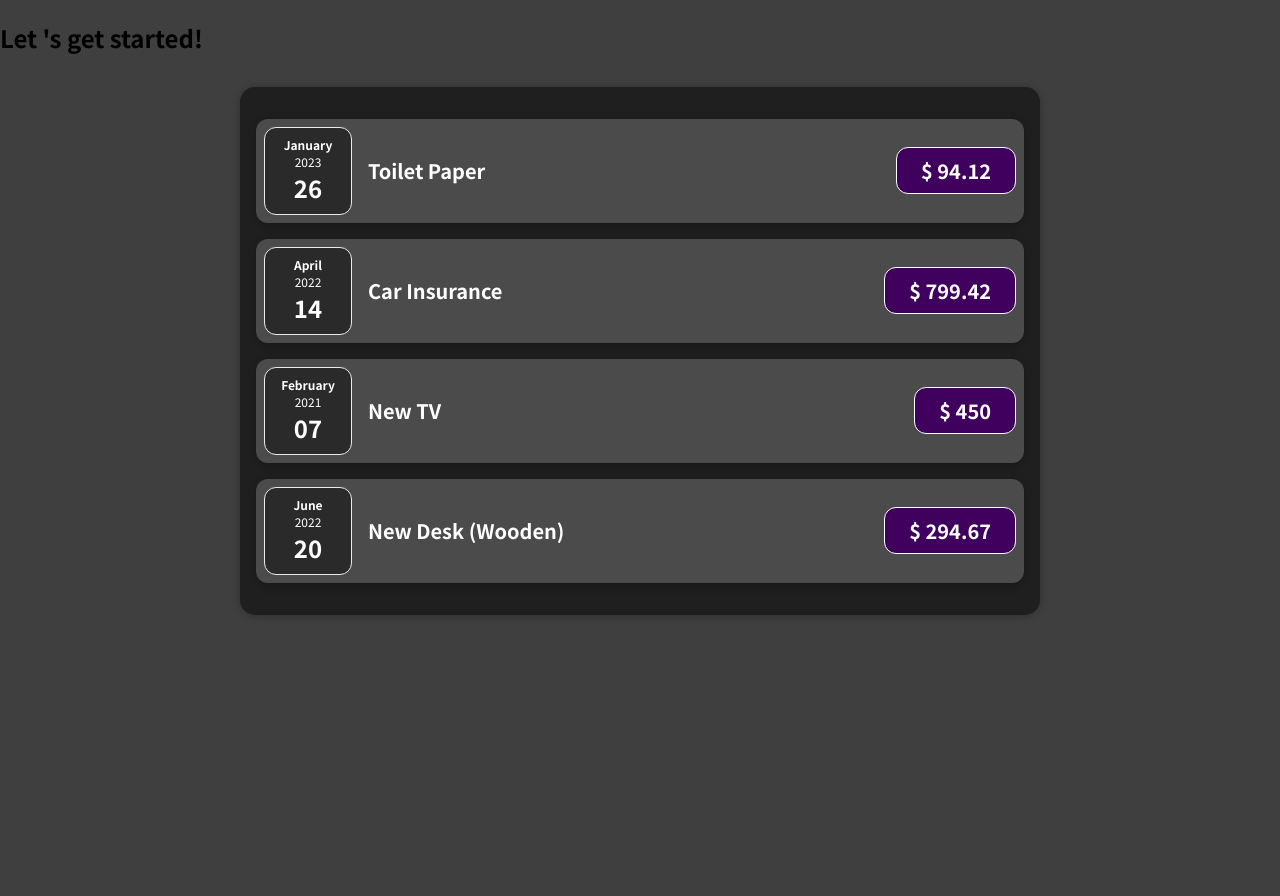
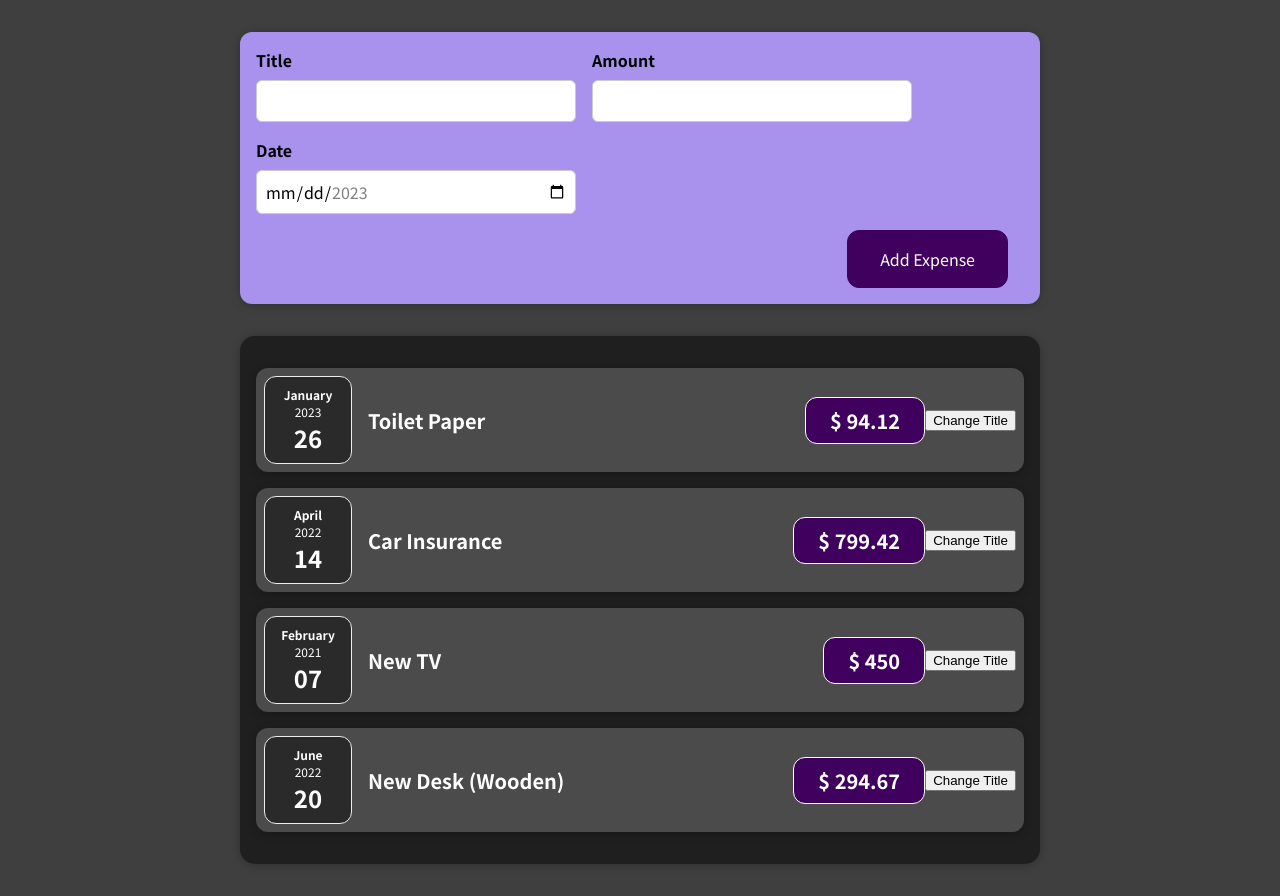
Before and after one commit to RamSSi/react-practice, a React (Create React App) app: page / in a window 1280 px wide. Before the commit the page ends 800 px from the top, so only its background shows below. Built offline with nearby package versions, Linux system fonts and the light colour scheme.

Commit message:
2023-01-01 리액트 상태 관리 State

```diff
--- a/src/App.js
+++ b/src/App.js
@@ -1,3 +1,4 @@
+import NewExpense from './components/NewExpense/NewExpense';
 import Expenses from './components/Expenses/Expenses';
 
 function App() {
@@ -29,7 +30,7 @@
 
     return (
         <div>
-            <h2> Let 's get started!</h2>
+            <NewExpense />
             <Expenses items={expenses} />
         </div>
     );
--- a/src/components/Expenses/ExpenseItem.js
+++ b/src/components/Expenses/ExpenseItem.js
@@ -1,3 +1,5 @@
+import React, { useState } from 'react';
+
 import ExpenseDate from './ExpenseDate';
 import Card from '../UI/Card';
 
@@ -5,13 +7,20 @@
 
 function ExpenseItem(props) {
 
+    const [title, setTitle] = useState(props.title);
+    const clickHandler = () => {
+        setTitle("Update!");
+        console.log(title);
+    }
+
     return (
         <Card className="expense-item">
             <ExpenseDate date={props.date} />
             <div className="expense-item__description">
-                <h2>{props.title}</h2>
+                <h2>{title}</h2>
                 <div className="expense-item__price">$ {props.amount}</div>
             </div>
+            <button onClick={clickHandler}>Change Title</button>
         </Card>
     );
 }
--- /dev/null
+++ b/src/components/NewExpense/ExpenseForm.css
@@ -0,0 +1,26 @@
+.new-expense__controls {
+    display: flex;
+    flex-wrap: wrap;
+    gap: 1rem;
+    margin-bottom: 1rem;
+    text-align: left;
+}
+
+.new-expense__control label {
+    font-weight: bold;
+    margin-bottom: 0.5rem;
+    display: block;
+}
+
+.new-expense__control input {
+    font: inherit;
+    padding: 0.5rem;
+    border-radius: 6px;
+    border: 1px solid #ccc;
+    width: 20rem;
+    max-width: 100%;
+}
+
+.new-expense__actions {
+    text-align: right;
+}
--- /dev/null
+++ b/src/components/NewExpense/ExpenseForm.js
@@ -0,0 +1,60 @@
+import React, { useState } from 'react';
+
+import './ExpenseForm.css';
+
+const ExpenseForm = () => {
+
+    // const [enteredTitle, setEnteredTitle] = useState("");
+    // const [enteredAmount, setEnteredAmount] = useState();
+    // const [enteredDate, setEnteredDate] = useState("");
+
+    const [userInput, setUserInput] = useState({
+        enteredTitle: '',
+        enteredAmount: '',
+        enteredDate: ''
+    });
+
+    const titleChangeHandler = (e) => {
+        setUserInput({
+            ...userInput,
+            enteredTitle: e.target.value
+        });
+    };
+    const amountChangeHandler = (e) => {
+        setUserInput({
+            ...userInput,
+            enteredAmount: e.target.value
+        });
+    }
+
+    const dateChangeHandler = (e) => {
+        setUserInput({
+            ...userInput,
+            enteredDate: e.target.value
+        });
+    }
+
+    return (
+        <form>
+            <div className="new-expense__controls">
+                <div className="new-expense__control">
+                    <label>Title</label>
+                    <input type="text" onChange={titleChangeHandler} />
+                </div>
+                <div className="new-expense__control">
+                    <label>Amount</label>
+                    <input type="number" min="0.01" step="0.01" onChange={amountChangeHandler} />
+                </div>
+                <div className="new-expense__control">
+                    <label>Date</label>
+                    <input type="date" min="2023-01-01" max="2023-12-31" onChange={dateChangeHandler} />
+                </div>
+            </div>
+            <div className="new-expense__actions">
+                <button type="submit">Add Expense</button>
+            </div>
+        </form>
+    );
+}
+
+export default ExpenseForm;
--- /dev/null
+++ b/src/components/NewExpense/NewExpense.css
@@ -0,0 +1,38 @@
+.new-expense {
+    background-color: #a892ee;
+    padding: 1rem;
+    margin: 2rem auto;
+    width: 50rem;
+    max-width: 95%;
+    border-radius: 12px;
+    text-align: center;
+    box-shadow: 0 1px 8px rgba(0, 0, 0, 0.25);
+}
+
+.new-expense button {
+    font: inherit;
+    cursor: pointer;
+    padding: 1rem 2rem;
+    border: 1px solid #40005d;
+    background-color: #40005d;
+    color: white;
+    border-radius: 12px;
+    margin-right: 1rem;
+}
+
+.new-expense button:hover,
+.new-expense button:active {
+    background-color: #510674;
+    border-color: #510674;
+}
+
+.new-expense button.alternative {
+    color: #220131;
+    border-color: transparent;
+    background-color: transparent;
+}
+
+.new-expense button.alternative:hover,
+.new-expense button.alternative:active {
+    background-color: #ddb3f8;
+}
--- /dev/null
+++ b/src/components/NewExpense/NewExpense.js
@@ -0,0 +1,16 @@
+// 사용자가 비용에 대한 정보를 입력할 수 있는 컴포넌트
+import React from 'react';
+
+import ExpenseForm from './ExpenseForm';
+
+import './NewExpense.css';
+
+const NewExpense = () => {
+    return (
+        <div className="new-expense">
+            <ExpenseForm />
+        </div>
+    );
+}
+
+export default NewExpense;
```
Also changed, not shown: 2 other files (tests, documents, lock files or other folders).
